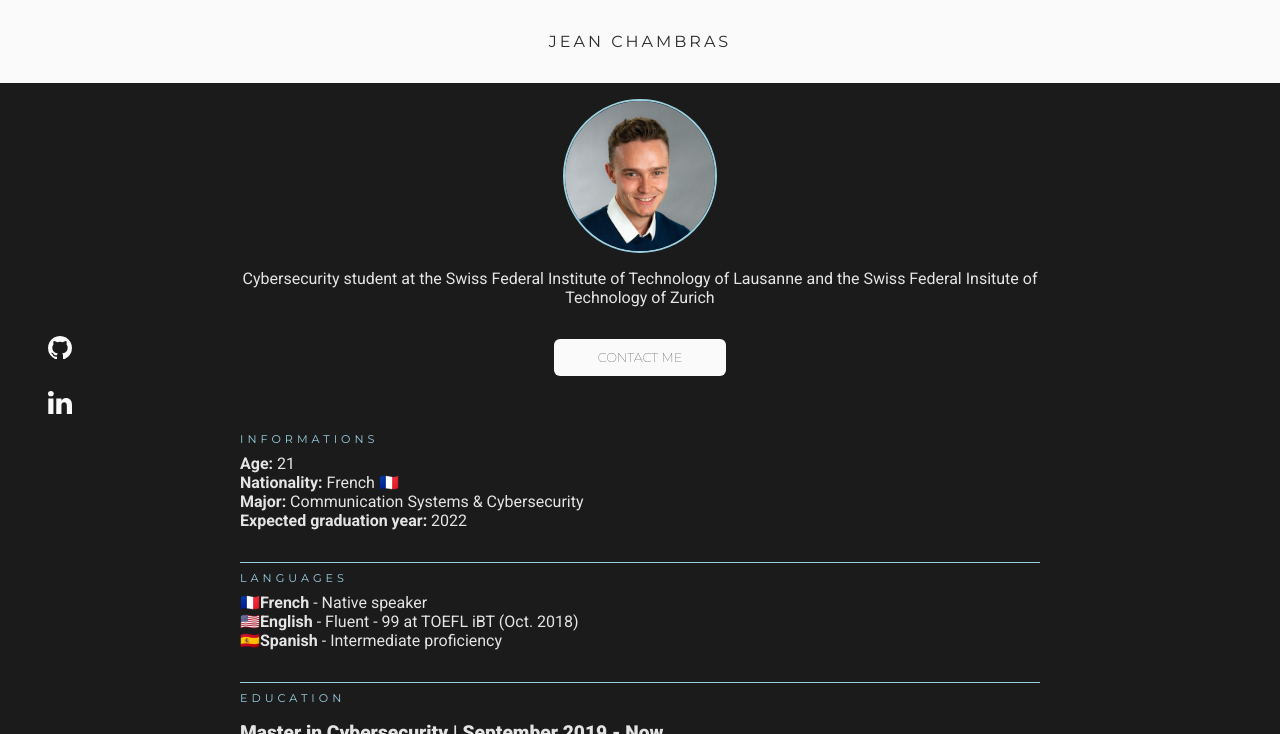
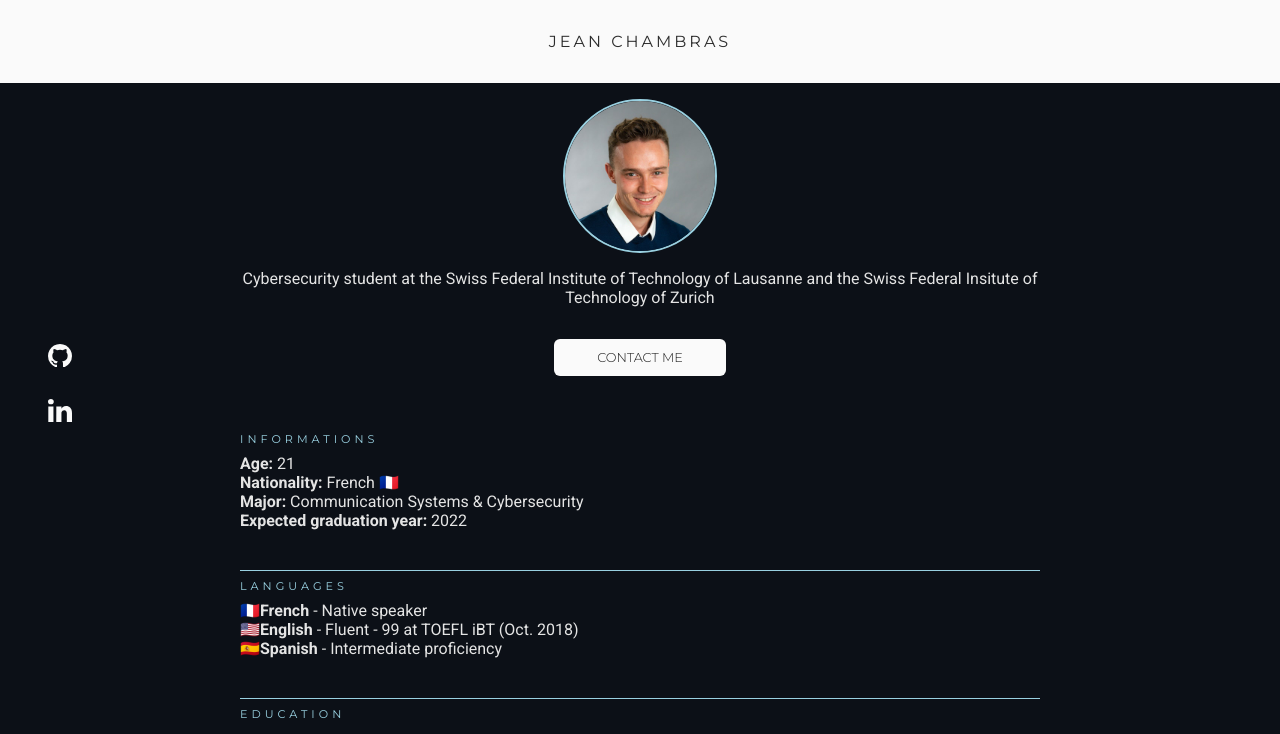
Before and after one commit to jeanchambras/jeanchambras.com, a plain HTML site: page index.html in a window 1280 px wide. Shown: the top 734 px of the page. Drawn offline with Linux system fonts and the light colour scheme; files that its build step writes are made by us from their sources; a web font is replaced by a local one.

Commit message:
modify layout

```diff
--- a/css/styles.css
+++ b/css/styles.css
@@ -85,7 +85,7 @@
   background: #FAFAFA;
   color: rgb(27, 27, 27);
   max-width: 150px;
-  font-weight: 100;
+  font-weight: 300;
   margin: 2rem auto;
   padding: 0.7rem;
   text-transform: uppercase;
@@ -100,7 +100,7 @@
 }
 
 .button:hover {
-  font-weight: 600;
+  font-weight: 400;
   letter-spacing: 1px;
   -webkit-box-shadow: 0px 5px 40px -10px rgba(0, 0, 0, 0.57);
   -moz-box-shadow: 0px 5px 40px -10px rgba(0, 0, 0, 0.57);
@@ -139,24 +139,6 @@
   fill: rgb(153, 208, 224);
 }
 
-#overview {
-  margin-bottom: 1rem;
-}
-
-#overview img {
-  max-height: 150px;
-  max-width: 150px;
-  border-radius: 50%;
-  margin: 1rem auto;
-  border: solid 2px rgb(153, 208, 224);
-  display: block;
-}
-
-#overview p {
-  display: block;
-  text-align: center;
-}
-
 @media (max-width: 601px) {
   #reach {
     display: none;
@@ -179,14 +161,36 @@
   color: #FAFAFA;
 }
 
+#overview {
+  margin-bottom: 1rem;
+}
+
+#overview img {
+  max-height: 150px;
+  max-width: 150px;
+  border-radius: 50%;
+  margin: 1rem auto;
+  border: solid 2px rgb(153, 208, 224);
+  display: block;
+}
+
+#overview p {
+  display: block;
+  text-align: center;
+}
+
 /* Content */
 
+#content ul {
+  margin: 0.5rem 0;
+}
+
 #content {
-  background-color: rgb(27, 27, 27);
+  background-color: rgb(12, 16, 23);
   padding-bottom: 2rem;
   color: rgb(228, 228, 228);
   font-family: 'Muli', 'Roboto', sans-serif;
-  font-weight: 200;
+  font-weight: 400;
 }
 
 #content h2 {
```
